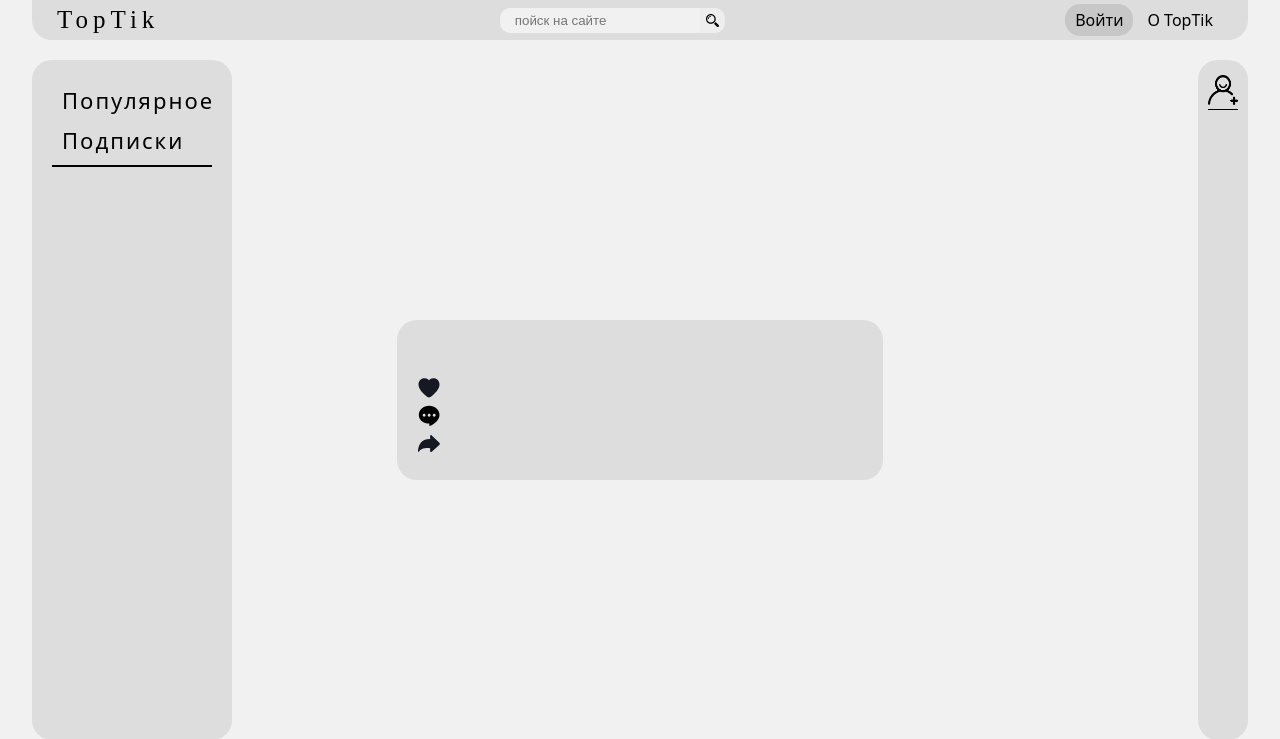
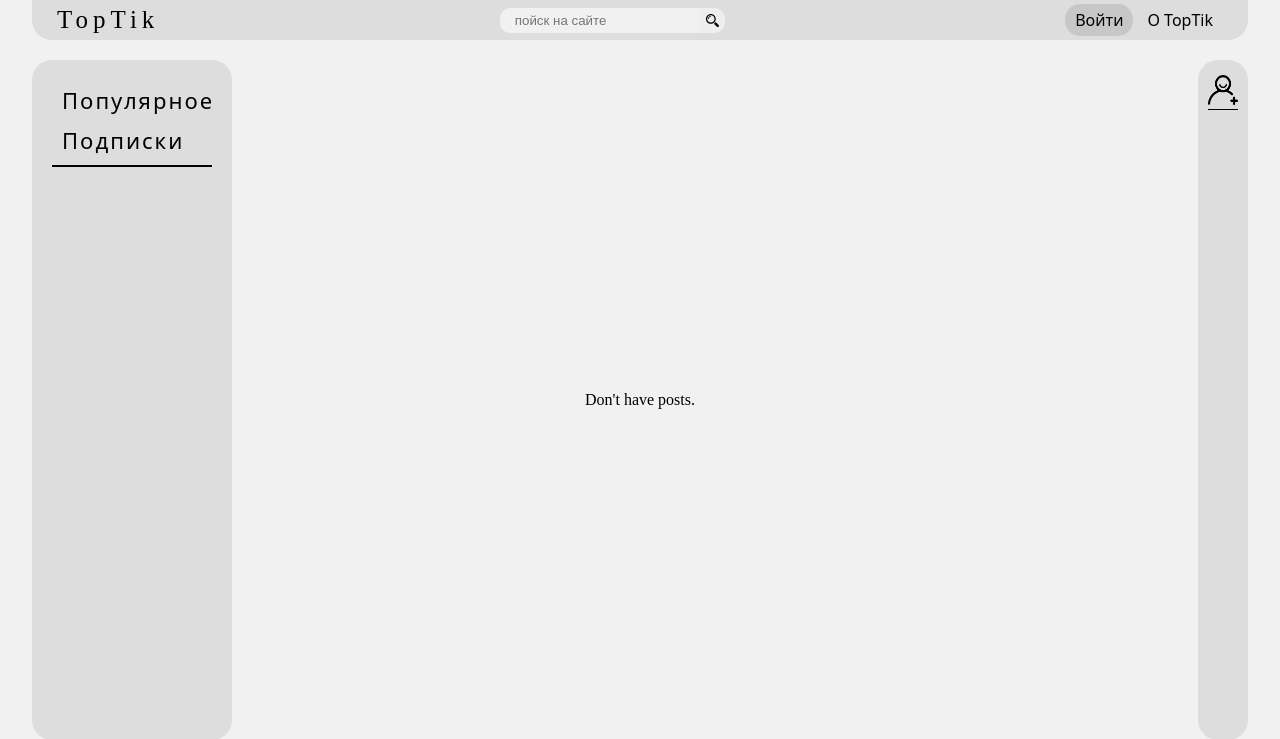
Before and after one commit to TolyaLQs/TopTik, a Django app: page / in a window 1280 px wide. Shown: the top 739 px of the page. Run offline with Django 3.2, Linux system fonts and the light colour scheme; data that the repository does not hold is empty; some web fonts are replaced.

Commit message:
new commit 1.2

```diff
--- a/main/admin.py
+++ b/main/admin.py
@@ -1,5 +1,5 @@
 from django.contrib import admin
-from .models import Post, Tag, Comment
+from .models import Post, Tag, Comment, PostLike, PostTag
 # Register your models here.
 
 
@@ -18,3 +18,5 @@ class CommentAdmin(admin.ModelAdmin):
 admin.site.register(Post, PostAdmin)
 admin.site.register(Tag)
 admin.site.register(Comment, CommentAdmin)
+admin.site.register(PostLike)
+admin.site.register(PostTag)
--- a/main/models.py
+++ b/main/models.py
@@ -46,7 +46,7 @@ class PostTag(models.Model):
     post = models.ForeignKey(Post, verbose_name='Пост', on_delete=models.CASCADE)
 
     def __str__(self):
-        return f'{self.tag.name} | {self.post.name}'
+        return f'{self.tag.name} | {self.post.title}'
 
 
 class Comment(models.Model):
@@ -77,3 +77,6 @@ class Comment(models.Model):
 class PostLike(models.Model):
     user = models.ForeignKey(User, verbose_name='Пользователь', on_delete=models.CASCADE)
     post = models.ForeignKey(Post, verbose_name='Пост', on_delete=models.CASCADE)
+
+    def __str__(self):
+        return f'{self.user.name} | {self.post.title} | {self.post.date_add}'
--- a/main/templates/main/index.html
+++ b/main/templates/main/index.html
@@ -7,12 +7,18 @@
 {% block content %}
     <div class="index-content">
         <div class="posts">
+            {% for post in posts %}
             <div class="post">
-                <a><img></a>
+                <a class="{% if request.resolver_match.url_name == 'game' %}active{% endif %}"
+                           href="{% url 'user:profile' post.author.id %}">
+                <img src="{{post.author.avatar.url}}"></a>
                 <div class="post-desc-img">
-                    <div class="desc-post"></div>
+                    <div class="title-post">{{post.title}}</div>
+                    <div class="desc-post">{{post.desc}}</div>
+                    <div class="tag-post">{{post}}</div>
+
                     <div class="div-img">
-                        <img class="img-post">
+                        <img class="img-post" src="{{post.img.url}}">
                         <div class="img-l-f-r">
                             <div class="like-post">
                                 <svg viewBox="0 0 24 24" xmlns="http://www.w3.org/2000/svg" fill="currentColor" width="24" height="24">
@@ -39,6 +45,9 @@
                     </div>
                 </div>
             </div>
+            {% empty %}
+                <div class="non-posts">Don't have posts.</div>
+            {% endfor %}
         </div>
     </div>
 {% endblock %}
--- a/main/views.py
+++ b/main/views.py
@@ -1,16 +1,27 @@
 from django.shortcuts import render
 from .models import Post
+from user.models import FriendUser, User
+
 # Create your views here.
 
 
 def index(request):
-    tert='qwert'
-
-    posts = Post.objects.all()
+    # # if user.authenticated:
+    #     posts = Post.objects.all().filter(author=user__friend_user.friend_user__name).order_by('-date_add')
+    #     friends = FriendUser.objects.filter(user_friend__name=user.name)
+    #     context = {
+    #         'posts': posts,
+    #         'friends': friends,
+    #     }
+    # else:
+    # user = User.objects.get()
+    # user.set_password('1234')
+    # user.save()
+    posts = Post.objects.all().order_by('-date_add')
     context = {
         'posts': posts,
-        'tert': tert,
     }
+
     return render(request, 'main/index.html', context)
 
 
--- a/static/css/main/index.css
+++ b/static/css/main/index.css
@@ -16,6 +16,9 @@
     height: 100%;
     width:100%;
     display: flex;
+    justify-content:start;
+    flex-direction: column;
+    align-items: center;
     overflow: auto;
     width:100%;
 }
--- a/user/models.py
+++ b/user/models.py
@@ -13,7 +13,10 @@ class UnicodeEmailValidator(validators.RegexValidator):
 
 
 class SexUser(models.Model):
-    sex = models.Value('Муж.', 'Жен.')
+    sex = models.CharField(verbose_name='Пол', max_length=15, blank=True)
+
+    def __str__(self):
+        return f'{self.sex}'
 
 
 class User(AbstractUser):
--- a/user/templates/user/login.html
+++ b/user/templates/user/login.html
@@ -16,6 +16,9 @@
                 <span>Вход</span>
             </div>
             <form class="login" method="post">
+                {% if error %}
+                    {{error}}
+                {% endif%}
                 <input type="email" placeholder="Введите email" name="email" required>
                 <input type="password" placeholder="Введите пароль" name="password" required>
                 <button type="submit" class="btn-login">Войти</button>
--- a/user/views.py
+++ b/user/views.py
@@ -12,7 +12,7 @@ def user_login(request):
     if request.POST:
         if 'email' in request.POST and request.POST['email']:
             email = request.POST['email']
-            password = request.POST['psw']
+            password = request.POST['password']
             user = authenticate(email=email, password=password)
             if user is not None:
                 login(request, user)
```
